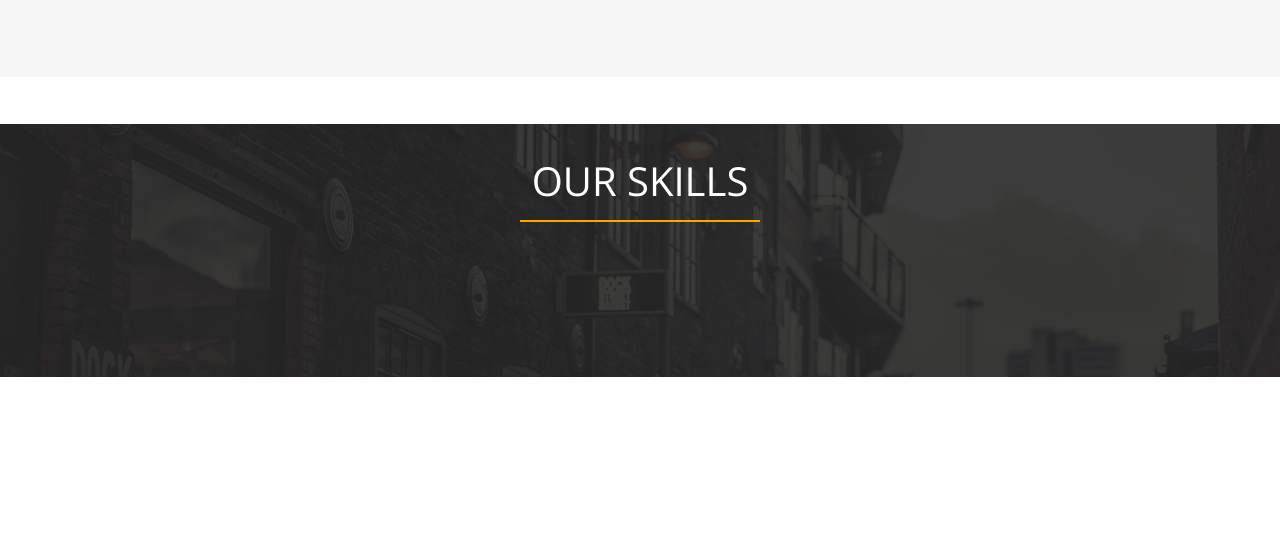
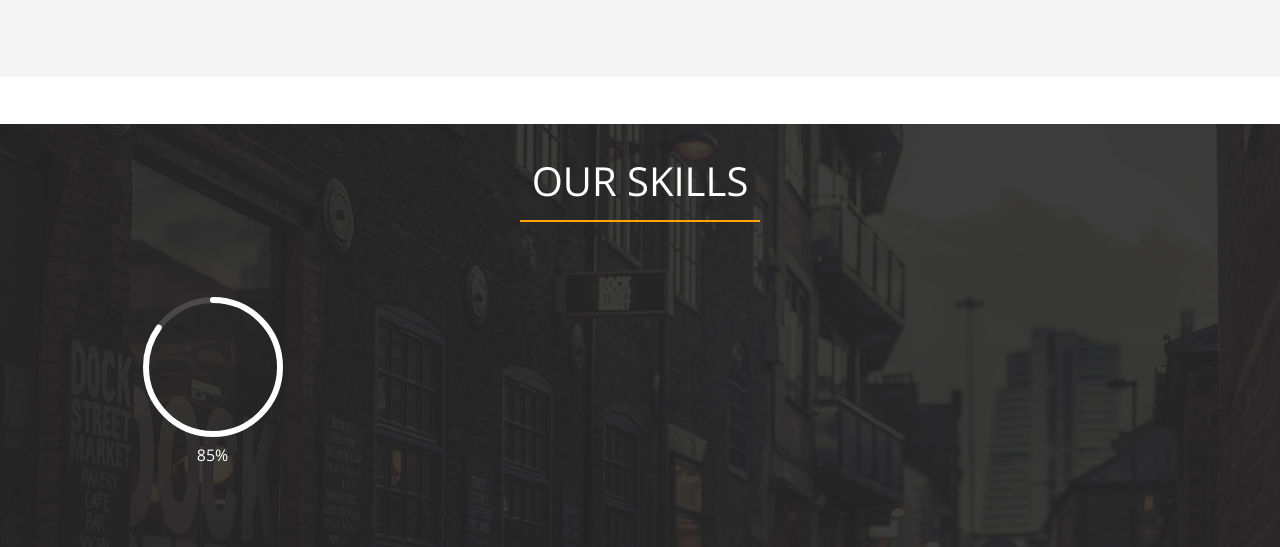
Before and after one commit to coatceatl/fIDEA, a website built with webpack: page index.html in a window 1280 px wide. Shown: the part 1901-2448 px from the top of the page. Before the commit the page ends 2278 px from the top, so only its background shows below. Built offline with nearby package versions, Linux system fonts and the light colour scheme.

Commit message:
installed jquery-circle-progress

```diff
--- a/index.html
+++ b/index.html
@@ -299,6 +299,13 @@
             <h2 class='section-subtitle white'>Our skills</h2>
           </div>
         </div>
+
+        <div class='row'>
+          <div class='col-6 col-md-3 text-center'>
+            <div class='first circle'></div>
+            <div class='percent'>85%</div>
+          </div>
+        </div>
       </div>
     </section>
 
--- a/package.json
+++ b/package.json
@@ -24,6 +24,7 @@
   "dependencies": {
     "bootstrap": "^4.1.1",
     "jquery": "^3.3.1",
+    "jquery-circle-progress": "^1.2.2",
     "popper.js": "^1.14.3"
   },
   "description": ""
--- a/src/index.js
+++ b/src/index.js
@@ -1,6 +1,30 @@
 import 'bootstrap';
 import $ from 'jquery';
+import circleProgress from 'jquery-circle-progress';
+/*
+$(document).ready(function () {
+  $('.carousel').carousel({
+    interval: 2000
+  });
 
-$('.carousel').carousel({
-  interval: 2000
+  $('.first.circle').circleProgress({
+    value: 0.6
+  }).on('circle-animation-progress', function(event, progress) {
+    $(this).find('strong').html(Math.round(100 * progress) + '<i>%</i>');
+  });
 });
+*/
+
+$(document).ready(function() {
+  $('.first.circle').circleProgress({
+    value: 0.85,
+    size: 140,
+    startAngle:-Math.PI/2,
+    thickness:6,
+    lineCap:"round",
+    emptyFill:"rgba(255, 255, 255, 0.15)",
+    fill: {
+      gradient: ["#fff", "#fff"]
+    }
+  });
+});
```
Also changed, not shown: dist/main.js, 1 other file.
